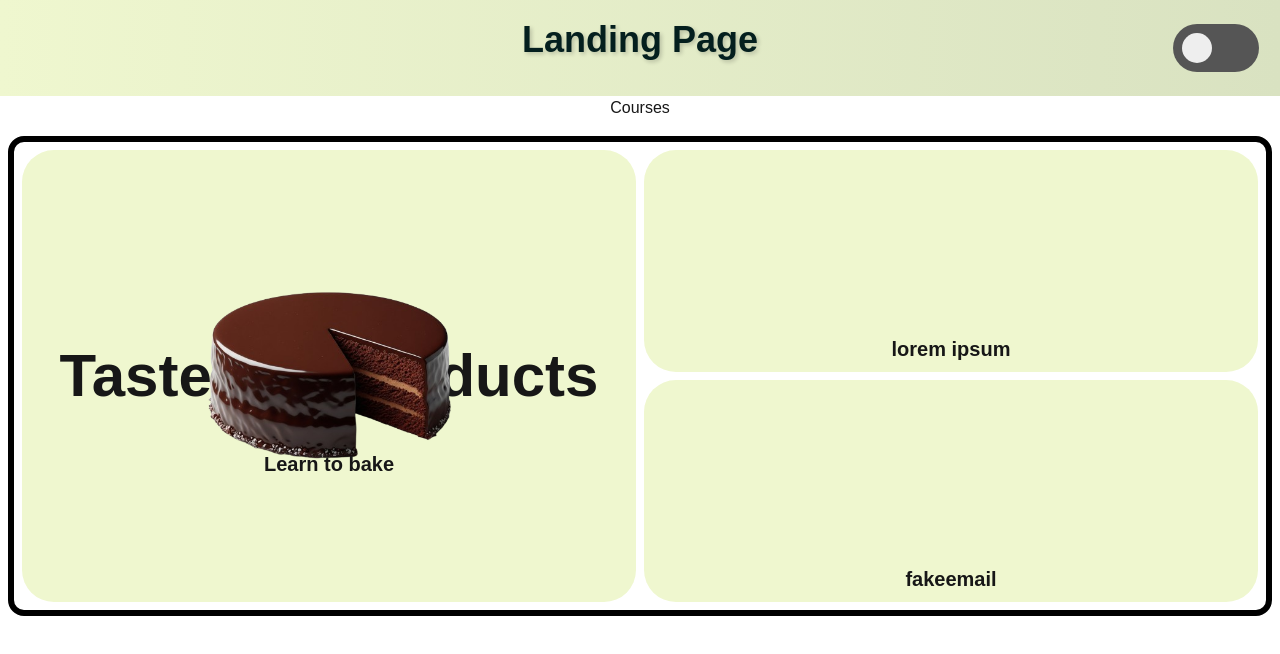
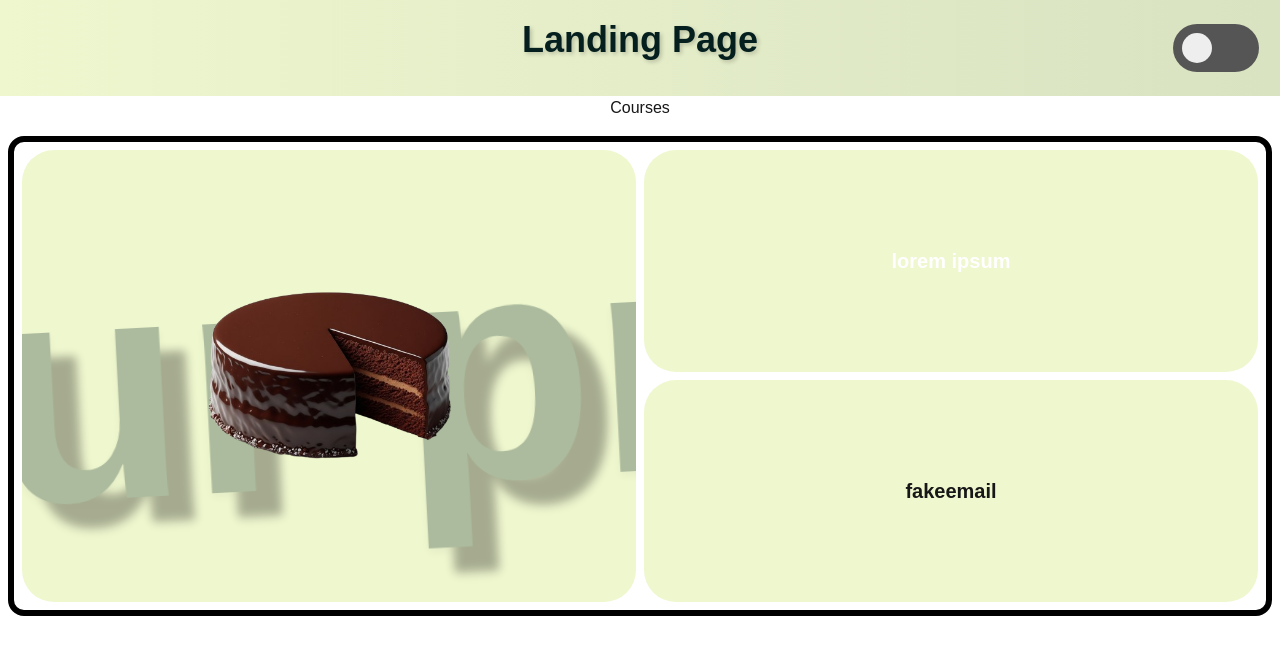
Before and after one commit to marcoD9/courses-landing-page, a Next.js app: page / in a window 1280 px wide. Shown: the top 654 px of the page. Built offline with nearby package versions, Linux system fonts and the light colour scheme.

Commit message:
Update Cards

```diff
--- a/src/app/components/ui/ContactCard.tsx
+++ b/src/app/components/ui/ContactCard.tsx
@@ -6,17 +6,8 @@
 
 export default function ContactCard({ contact }: ContactCardProp) {
   return (
-    <div className="relative bg-[var(--card)] text-[var(--text-secondary] h-full rounded-4xl content-center justify-items-center font-bold hover:bg-[var(--card-hover-color)] transform transition-transform duration-300 hover:scale-108 overflow-hidden">
-      <div
-        className="
-            relative z-30
-            mt-44
-            flex flex-col items-center justify-center
-            space-y-2 px-4
-          "
-      >
-        <p className="text-xl font-semibold leading-tight">{contact}</p>
-      </div>
+    <div className="relative bg-[var(--card)] text-[var(--text-secondary] h-full rounded-4xl content-center justify-items-center font-bold hover:bg-[var(--card-hover-color)] transform transition-transform duration-300 hover:scale-110 hover:z-100 overflow-hidden">
+      <p className="text-xl font-semibold leading-tight">{contact}</p>
     </div>
   );
 }
--- a/src/app/components/ui/DescriptionCard.tsx
+++ b/src/app/components/ui/DescriptionCard.tsx
@@ -1,22 +1,42 @@
 import React from "react";
-
+import Image from "next/image";
 interface DescriptionCardProp {
   description: string;
+  imageUrl?: string; // Optional imageUrl prop
 }
 
-export default function DescriptionCard({ description }: DescriptionCardProp) {
+export default function DescriptionCard({
+  description,
+  imageUrl,
+}: DescriptionCardProp) {
   return (
-    <div className="relative bg-[var(--card)] text-[var(--text-secondary] h-full rounded-4xl content-center justify-items-center font-bold hover:bg-[var(--card-hover-color)] transform transition-transform duration-300 hover:scale-108 overflow-hidden">
-      <div
-        className="
-            relative z-30
-            mt-44
-            flex flex-col items-center justify-center
-            space-y-2 px-4
-          "
-      >
-        <p className="text-xl font-semibold leading-tight">{description}</p>
-      </div>
+    <div
+      className="relative bg-[var(--card)] text-[var(--text-secondary)] h-full rounded-4xl
+                 content-center justify-items-center font-bold
+                 hover:bg-[var(--card-hover-color)]
+                 transform transition-transform duration-300 hover:scale-110
+                 hover:z-100 overflow-hidden group" // Added 'group' class for hover effects
+    >
+      {imageUrl && (
+        <Image
+          src={imageUrl}
+          alt="Background image for card"
+          fill // Make the image fill the parent container
+          style={{ objectFit: "cover", zIndex: 0 }} // Image covers and is behind content
+          priority
+          sizes="(max-width: 768px) 90vw, (max-width: 1200px) 33vw, 25vw"
+        />
+      )}
+
+      {/* Overlay to ensure text readability over the image */}
+      {imageUrl && (
+        <div className="absolute inset-0 bg-black opacity-30 z-10 rounded-4xl group-hover:opacity-10"></div>
+      )}
+
+      {/* The description text */}
+      <p className="relative z-20 text-xl font-semibold  p-4 text-white text-center leading-relaxed">
+        {description}
+      </p>
     </div>
   );
 }
--- a/src/app/components/ui/ImageCard.tsx
+++ b/src/app/components/ui/ImageCard.tsx
@@ -3,37 +3,40 @@
 
 interface ImageCardProps {
   imageUrl: string;
-  backgroundText?: string;
-  mainContent: string;
+  backgroundText: string;
 }
 
 export default function ImageCard({
   imageUrl,
   backgroundText,
-  mainContent,
 }: ImageCardProps) {
   return (
-    <div className="relative bg-[var(--card)] text-[var(--text-secondary] h-full rounded-4xl content-center justify-items-center font-bold hover:bg-[var(--card-hover-color)] transform transition-transform duration-300 hover:scale-108 overflow-hidden">
+    <div className="relative bg-[var(--card)] text-[var(--text-secondary] h-full rounded-4xl content-center justify-items-center font-bold hover:bg-[var(--card-hover-color)] transform transition-transform duration-300 hover:scale-110 hover:z-100 z-10 overflow-hidden">
       {/* 1.Background Text */}
       {backgroundText && (
         <span
-          className="
-          absolute
+          className="absolute
     top-1/2 left-1/2 -translate-x-1/2 -translate-y-1/2
-            text-6xl  text-[var(--text-secondary]
-            whitespace-nowrap
-            select-none pointer-events-none
+    text-7xl
+    sm:text-8xl
+    md:text-[10rem]
+    lg:text-[15rem]
+    xl:text-[20rem]
+    -rotate-3
+    text-[var(--text-secondary)] opacity-30 drop-shadow-lg
+    whitespace-nowrap select-none pointer-events-none
     z-10
-          "
+    transition-opacity duration-300 group-hover:opacity-10
+     [text-shadow:_25px_25px_10px_rgba(0,0,0,1)]"
         >
           {backgroundText}
         </span>
       )}
 
       {/* 2. Image */}
+
       <div
         className="
-
           absolute z-20
           top-1/2
           left-1/2
@@ -43,27 +46,18 @@
           aspect-square
           flex items-center justify-center
 
+          min-w-[150px] min-h-[150px]
+          md:min-w-[200px] md:min-h-[200px]
         "
       >
         <Image
           src={imageUrl}
           alt="image"
-          layout="fill"
-          objectFit="contain"
+          fill
+          style={{ objectFit: "cover" }}
           priority
+          sizes="(max-width: 768px) 50vw, (min-width: 769px) 25vw, 150px"
         />
-      </div>
-
-      {/* 3. Content of the Card */}
-      <div
-        className="
-          relative z-30
-          mt-44
-          flex flex-col items-center justify-center
-          space-y-2 px-4
-        "
-      >
-        <p className="text-xl font-semibold leading-tight">{mainContent}</p>
       </div>
     </div>
   );
```
Lines whose indentation alone changed are shown as unchanged.
